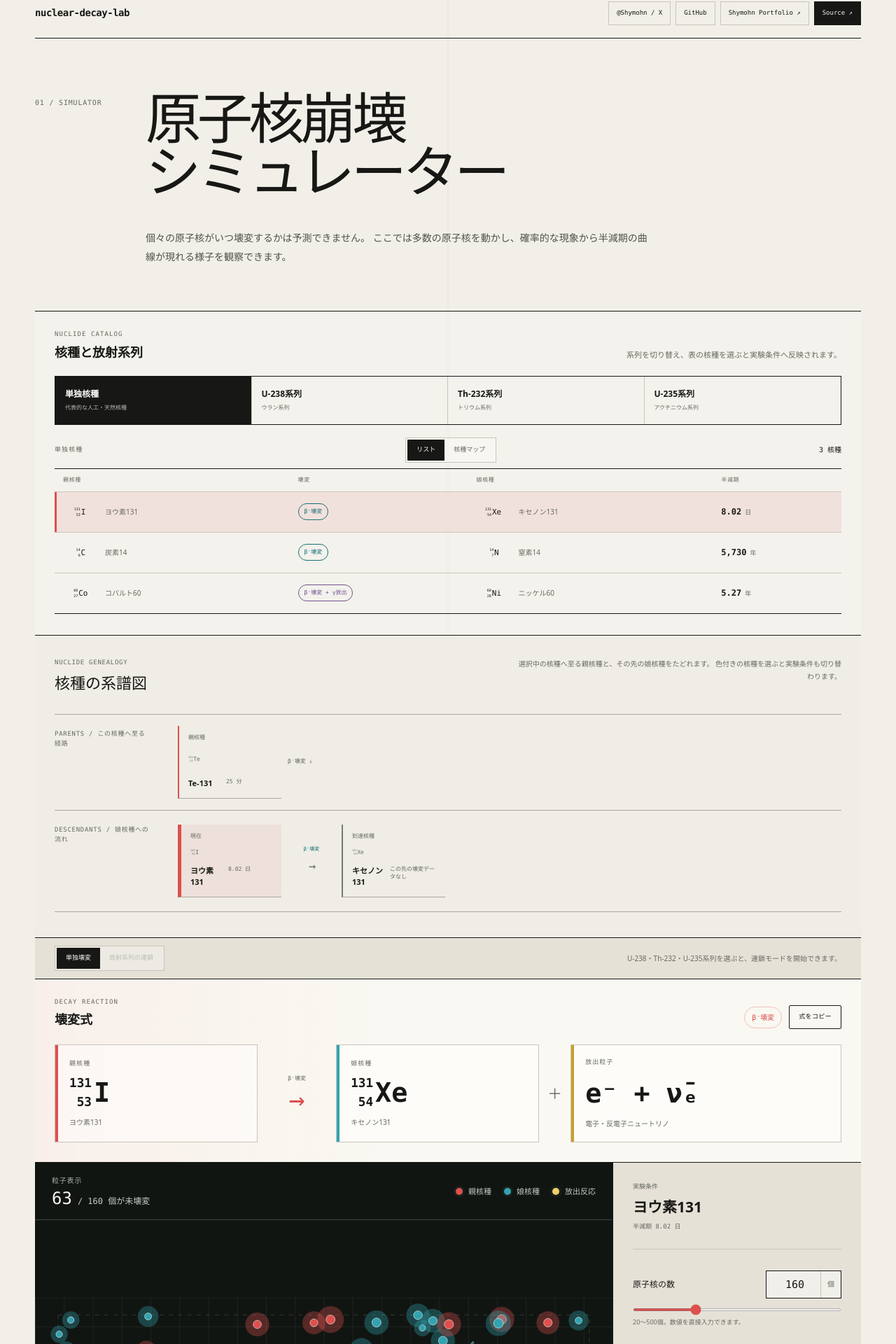
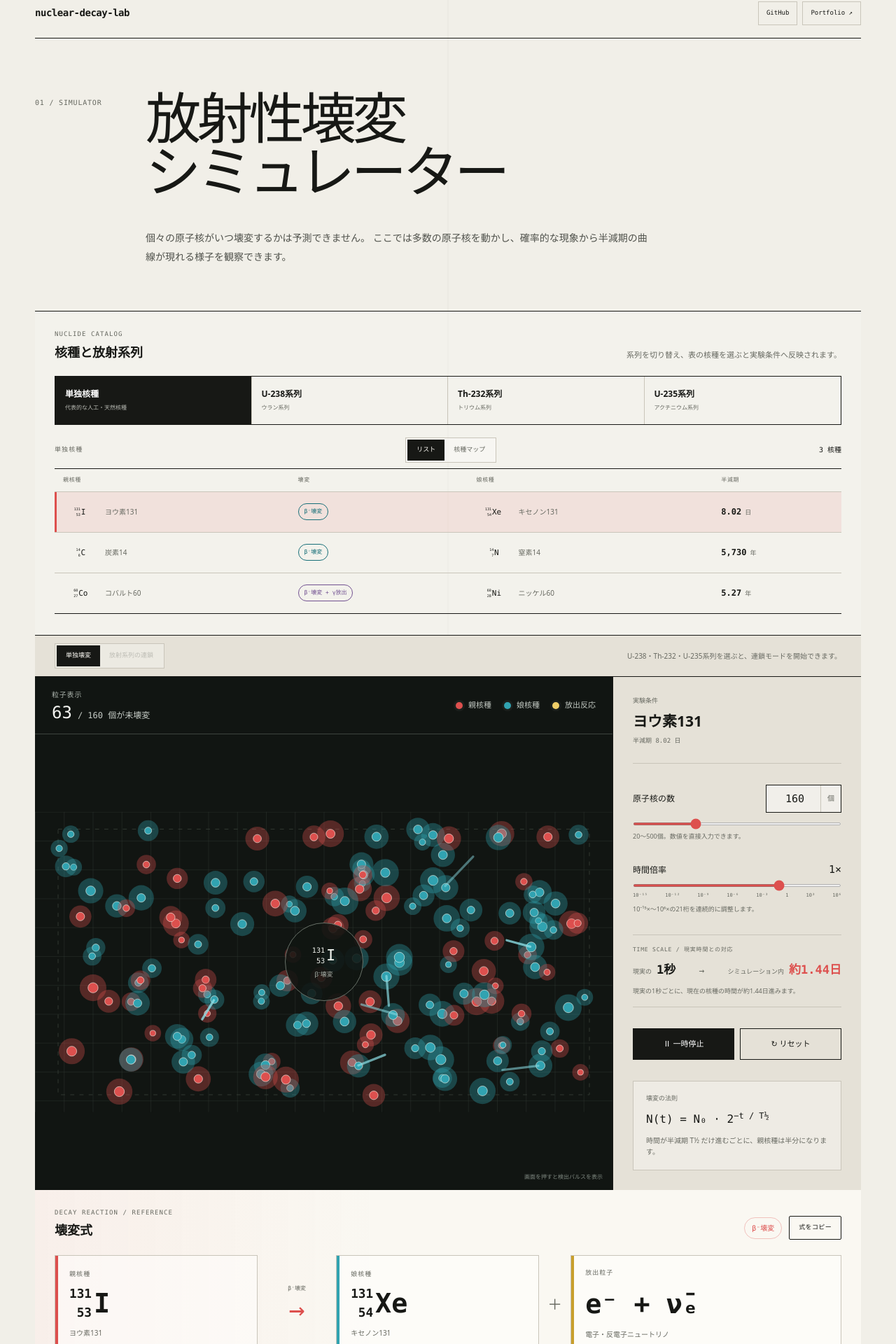
Before and after one commit to shymohn99/nuclear-decay-lab, a Next.js app: page / in a window 1280 px wide. Shown: the part 17-1937 px from the top of the page at 70% size. Built offline with nearby package versions, Linux system fonts and the light colour scheme.

Commit message:
Reorder Decay Lab around the simulation

```diff
--- a/app/page.tsx
+++ b/app/page.tsx
@@ -1300,7 +1300,7 @@ function NuclideGenealogy({
     <section className="genealogy-panel" aria-labelledby="genealogy-title">
       <div className="genealogy-heading">
         <div>
-          <span>NUCLIDE GENEALOGY</span>
+          <span>03 / NUCLIDE GENEALOGY</span>
           <strong id="genealogy-title">核種の系譜図</strong>
         </div>
         <p>
@@ -1443,7 +1443,7 @@ function DetectorLab({
     <section className="detector-section" id="detector-lab" aria-labelledby="detector-title">
       <div className="section-heading detector-section-heading">
         <div>
-          <p className="section-number">02 / DETECTOR LAB</p>
+          <p className="section-number">04 / DETECTOR LAB</p>
           <h2 id="detector-title">検出器ラボ</h2>
         </div>
         <p>
@@ -2011,7 +2011,7 @@ export default function Home() {
           (chartScale === "linear" || point.remaining > 0),
       )
       .map((point) => ({ t: point.t, value: point.remaining }));
-    const observedPointStep = Math.max(1, Math.ceil(observed.length / 55));
+    const observedPointStep = Math.max(1, Math.ceil(observed.length / 32));
     const yTickFractions =
       chartScale === "log"
         ? [1, 0.1, 0.01, 0.001]
@@ -2068,9 +2068,6 @@ export default function Home() {
           <span>nuclear-decay-lab</span>
         </a>
         <nav className="header-links" aria-label="Shymohnとプロジェクトへのリンク">
-          <a href="https://x.com/Shymohn" target="_blank" rel="noopener noreferrer">
-            @Shymohn / X
-          </a>
           <a href="https://github.com/shymohn99" target="_blank" rel="noopener noreferrer">
             GitHub
           </a>
@@ -2079,15 +2076,7 @@ export default function Home() {
             target="_blank"
             rel="noopener noreferrer"
           >
-            Shymohn Portfolio ↗
-          </a>
-          <a
-            className="repository-link"
-            href="https://github.com/shymohn99/nuclear-decay-lab"
-            target="_blank"
-            rel="noopener noreferrer"
-          >
-            Source ↗
+            Portfolio ↗
           </a>
         </nav>
       </header>
@@ -2095,7 +2084,7 @@ export default function Home() {
       <section className="hero-copy" aria-labelledby="page-title">
         <p className="section-number">01 / SIMULATOR</p>
         <h1 id="page-title">
-          <span>原子核崩壊</span>
+          <span>放射性壊変</span>
           <span>シミュレーター</span>
         </h1>
         <p className="hero-description">
@@ -2104,7 +2093,7 @@ export default function Home() {
         </p>
       </section>
 
-      <section className="simulator" id="simulator" aria-label="核崩壊シミュレーター">
+      <section className="simulator" id="simulator" aria-label="放射性壊変シミュレーター">
         <div className="nuclide-catalog">
           <div className="catalog-heading">
             <div>
@@ -2218,11 +2207,6 @@ export default function Home() {
           )}
         </div>
 
-        <NuclideGenealogy
-          preset={preset}
-          onSelectPreset={selectPreset}
-        />
-
         <div className="simulation-mode-bar">
           <div className="simulation-mode-toggle" role="group" aria-label="シミュレーション形式">
             <button
@@ -2248,43 +2232,6 @@ export default function Home() {
                 ? `${seriesLabel}の主要核種を順に追跡中です。`
                 : "単独核種の壊変を観察しています。"}
           </p>
-        </div>
-
-        <div className="equation-panel" aria-label={`${preset.parent}の壊変式`}>
-          <div className="equation-heading">
-            <div>
-              <span>DECAY REACTION</span>
-              <strong>{simulationMode === "chain" ? "最初の壊変" : "壊変式"}</strong>
-            </div>
-            <div className="equation-heading-actions">
-              <small>{preset.modeLabel}</small>
-              <button type="button" onClick={copyEquation}>
-                {equationCopied ? "コピーしました" : "式をコピー"}
-              </button>
-            </div>
-          </div>
-          <div className="decay-flow">
-            <div className="reaction-species reaction-parent">
-              <span>親核種</span>
-              <NuclideSymbol nuclide={preset.parentNuclide} className="reaction-symbol" />
-              <small>{preset.parent}</small>
-            </div>
-            <div className="reaction-arrow" aria-hidden="true">
-              <span>{preset.modeLabel}</span>
-              <b>→</b>
-            </div>
-            <div className="reaction-species reaction-daughter">
-              <span>娘核種</span>
-              <NuclideSymbol nuclide={preset.daughterNuclide} className="reaction-symbol" />
-              <small>{preset.daughter}</small>
-            </div>
-            <b className="reaction-plus" aria-hidden="true">＋</b>
-            <div className="reaction-species reaction-emission">
-              <span>放出粒子</span>
-              <code>{preset.emissionSymbol}</code>
-              <small>{preset.emission}</small>
-            </div>
-          </div>
         </div>
 
         <div className="simulator-grid">
@@ -2652,28 +2599,49 @@ export default function Home() {
             </div>
           </aside>
         </div>
+
+        <div className="equation-panel" aria-label={`${preset.parent}の壊変式`}>
+          <div className="equation-heading">
+            <div>
+              <span>DECAY REACTION / REFERENCE</span>
+              <strong>{simulationMode === "chain" ? "最初の壊変" : "壊変式"}</strong>
+            </div>
+            <div className="equation-heading-actions">
+              <small>{preset.modeLabel}</small>
+              <button type="button" onClick={copyEquation}>
+                {equationCopied ? "コピーしました" : "式をコピー"}
+              </button>
+            </div>
+          </div>
+          <div className="decay-flow">
+            <div className="reaction-species reaction-parent">
+              <span>親核種</span>
+              <NuclideSymbol nuclide={preset.parentNuclide} className="reaction-symbol" />
+              <small>{preset.parent}</small>
+            </div>
+            <div className="reaction-arrow" aria-hidden="true">
+              <span>{preset.modeLabel}</span>
+              <b>→</b>
+            </div>
+            <div className="reaction-species reaction-daughter">
+              <span>娘核種</span>
+              <NuclideSymbol nuclide={preset.daughterNuclide} className="reaction-symbol" />
+              <small>{preset.daughter}</small>
+            </div>
+            <b className="reaction-plus" aria-hidden="true">＋</b>
+            <div className="reaction-species reaction-emission">
+              <span>放出粒子</span>
+              <code>{preset.emissionSymbol}</code>
+              <small>{preset.emission}</small>
+            </div>
+          </div>
+        </div>
       </section>
-
-      <DetectorLab
-        preset={preset}
-        remaining={remaining}
-        atomCount={atomCount}
-        detectorKey={detectorKey}
-        onDetectorChange={setDetectorKey}
-        shieldKey={shieldKey}
-        onShieldChange={setShieldKey}
-        distance={detectorDistance}
-        onDistanceChange={setDetectorDistance}
-        thickness={shieldThickness}
-        onThicknessChange={setShieldThickness}
-        measurementSeconds={measurementSeconds}
-        onMeasurementSecondsChange={setMeasurementSeconds}
-      />
 
       <section className="data-section" aria-labelledby="observation-title">
         <div className="section-heading">
           <div>
-            <p className="section-number">03 / OBSERVATION</p>
+            <p className="section-number">02 / OBSERVATION</p>
             <h2 id="observation-title">観測値と理論値</h2>
           </div>
           <p>
@@ -2806,7 +2774,7 @@ export default function Home() {
                 cy={point.y}
                 fill={parentColor}
                 stroke="#faf8f2"
-                r="3.2"
+                r="2.5"
                 key={`${index}-${point.x}`}
               />
             ))}
@@ -2818,6 +2786,27 @@ export default function Home() {
           </svg>
         </div>
       </section>
+
+      <NuclideGenealogy
+        preset={preset}
+        onSelectPreset={selectPreset}
+      />
+
+      <DetectorLab
+        preset={preset}
+        remaining={remaining}
+        atomCount={atomCount}
+        detectorKey={detectorKey}
+        onDetectorChange={setDetectorKey}
+        shieldKey={shieldKey}
+        onShieldChange={setShieldKey}
+        distance={detectorDistance}
+        onDistanceChange={setDetectorDistance}
+        thickness={shieldThickness}
+        onThicknessChange={setShieldThickness}
+        measurementSeconds={measurementSeconds}
+        onMeasurementSecondsChange={setMeasurementSeconds}
+      />
 
       <footer>
         <div className="footer-brand">
```
